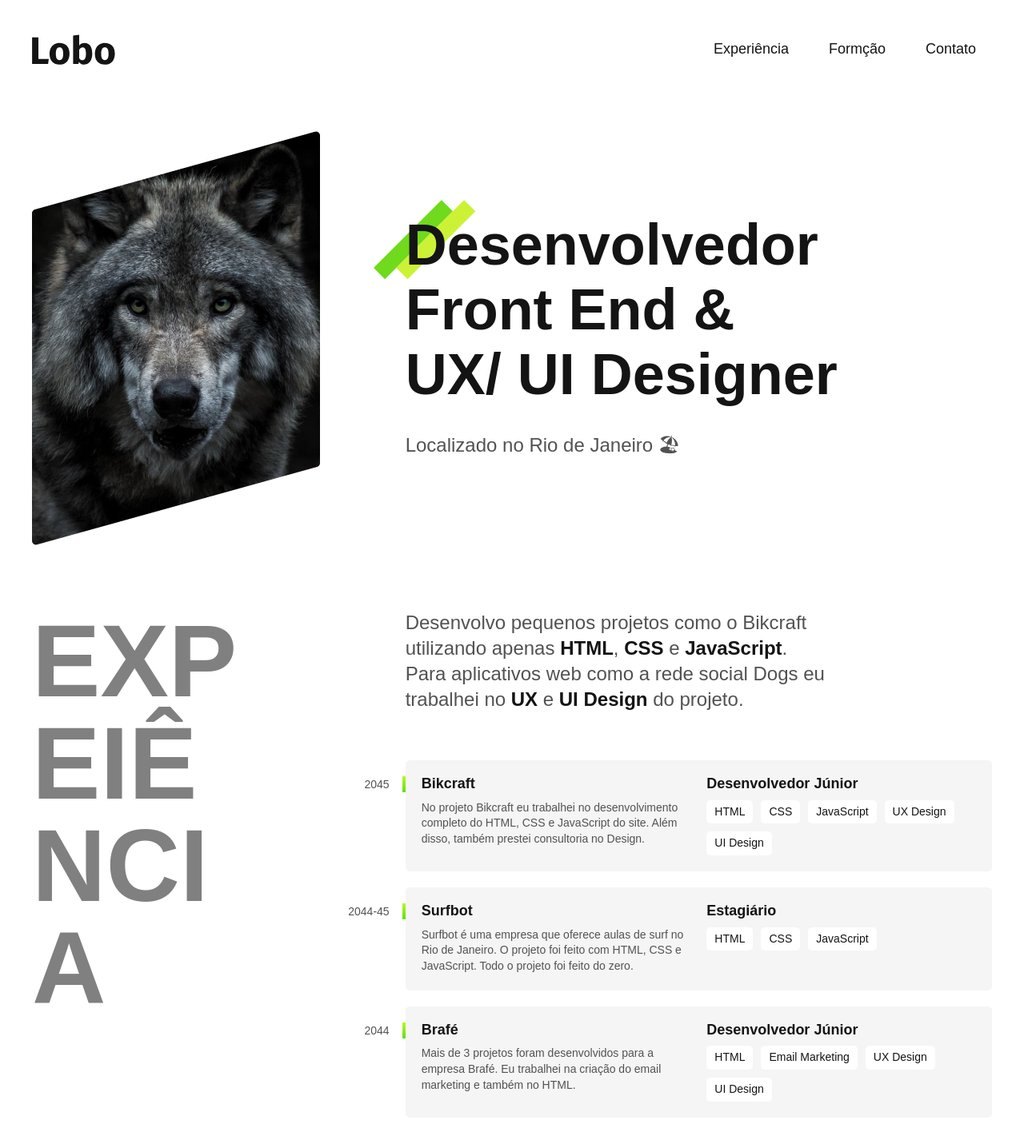
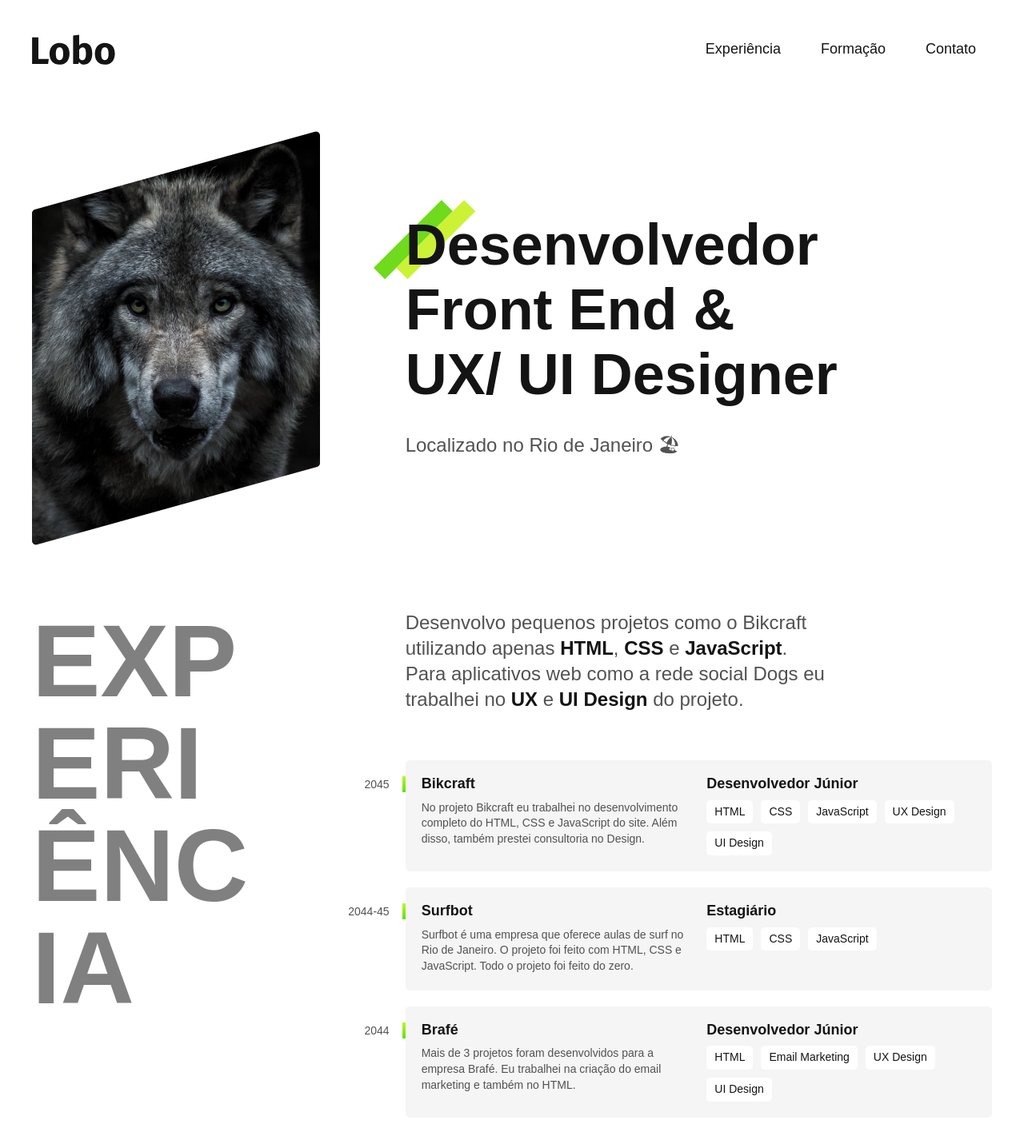
Before and after one commit to Cesar-Freire/lobo-cinza01, a plain HTML site: page index.html in a window 1280 px wide. Shown: the top 1421 px of the page at 80% size. Drawn offline with Linux system fonts and the light colour scheme.

Commit message:
atualizando

```diff
--- a/index.html
+++ b/index.html
@@ -16,7 +16,7 @@
     <nav>
       <ul class="header-menu">
         <li><a href="#experiencia">Experiência</a></li>
-        <li><a href="#formacao">Formção</a></li>
+        <li><a href="#formacao">Formação</a></li>
         <li><a href="#contato">Contato</a></li>
       </ul>
     </nav>
@@ -34,7 +34,7 @@
   </main>
 
   <section class="experiencia" id="experiencia" aria-label="Experiência">
-    <h2 class="subtitulo">expeiência</h2>
+    <h2 class="subtitulo">experiência</h2>
     <div>
       <p class="experiencia-texto">Desenvolvo pequenos projetos como o Bikcraft utilizando apenas <strong>HTML</strong>, <strong>CSS</strong> e <strong>JavaScript</strong>. Para aplicativos web como a rede social Dogs eu trabalhei no <strong>UX</strong> e <strong>UI Design</strong> do projeto.</p>
 
```
